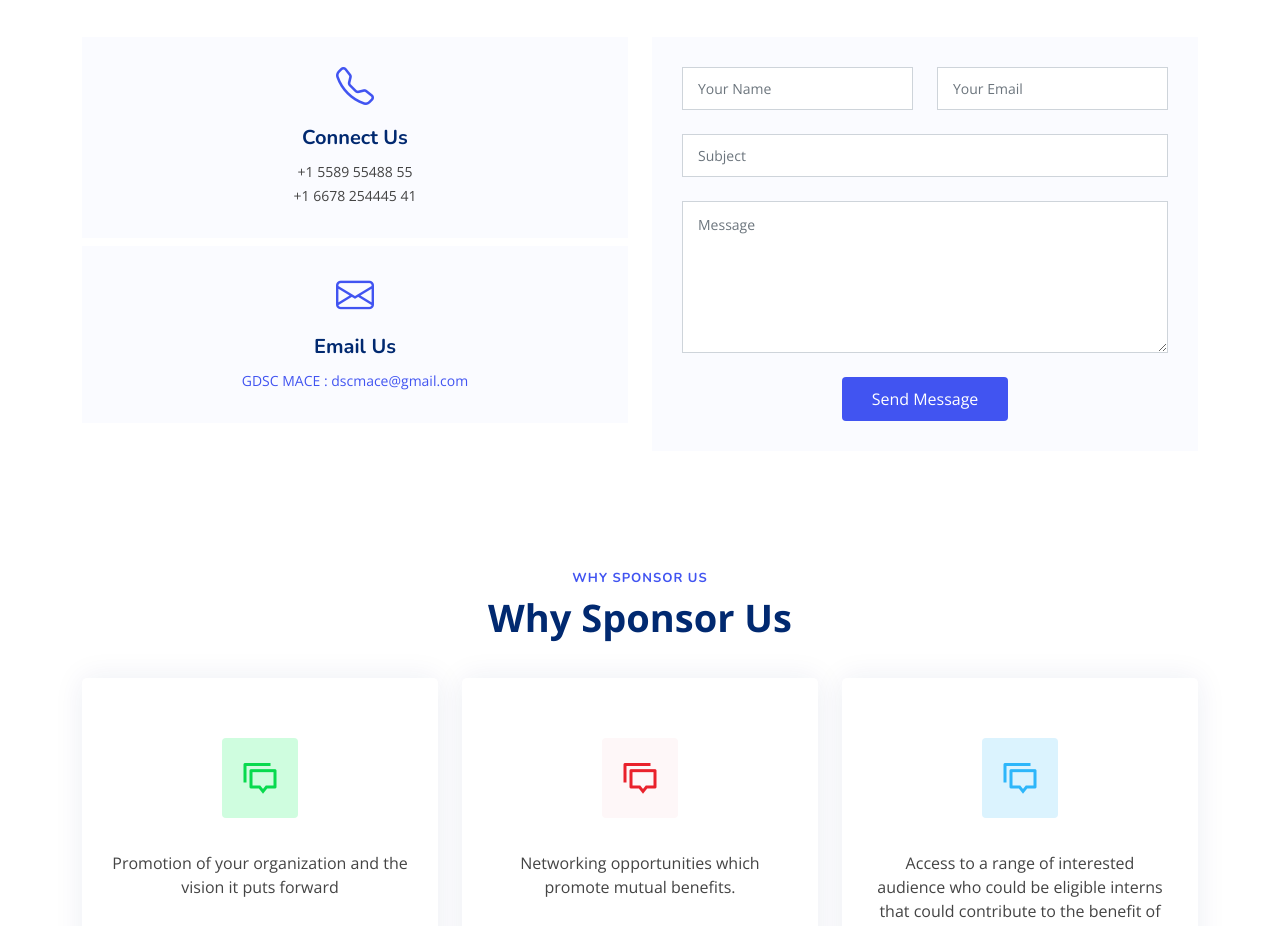
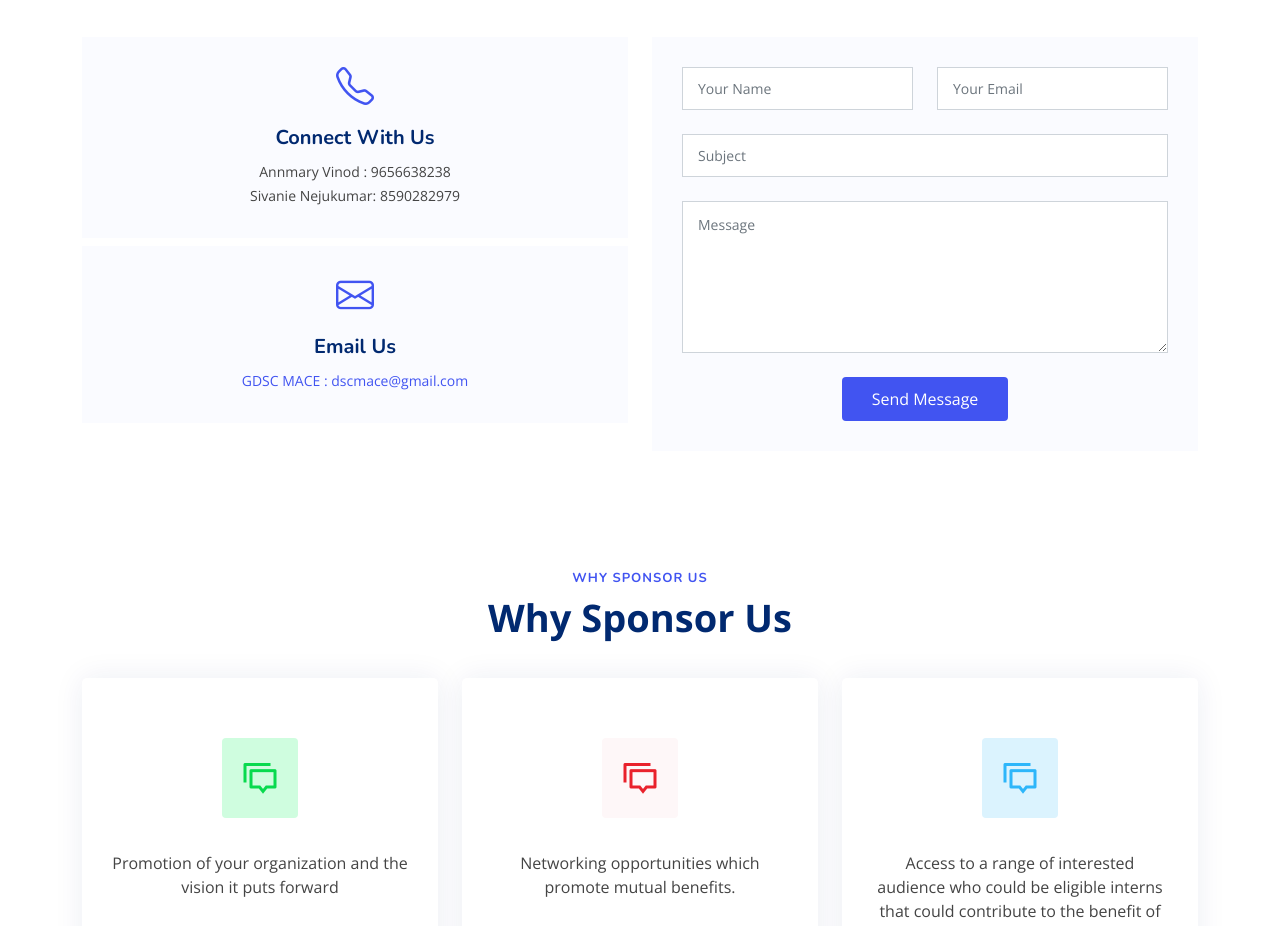
Before and after one commit to naeema-19/girlathon-frontend, a website: page index.html in a window 1280 px wide. Shown: the part 4744-5670 px from the top of the page. Drawn offline with nearby package versions, Linux system fonts and the light colour scheme.

Commit message:
edited contact

```diff
--- a/index.html
+++ b/index.html
@@ -1191,8 +1191,8 @@
               <div class="col-md-12 text-center">
                 <div class="info-box">
                   <i class="bi bi-telephone"></i>
-                  <h3>Connect Us</h3>
-                  <p>+1 5589 55488 55<br>+1 6678 254445 41</p>
+                  <h3>Connect With Us</h3>
+                  <p>Annmary Vinod : 9656638238<br> Sivanie Nejukumar: 8590282979</p>
                 </div>
               </div>
               <div class="col-md-12 text-center">
```
